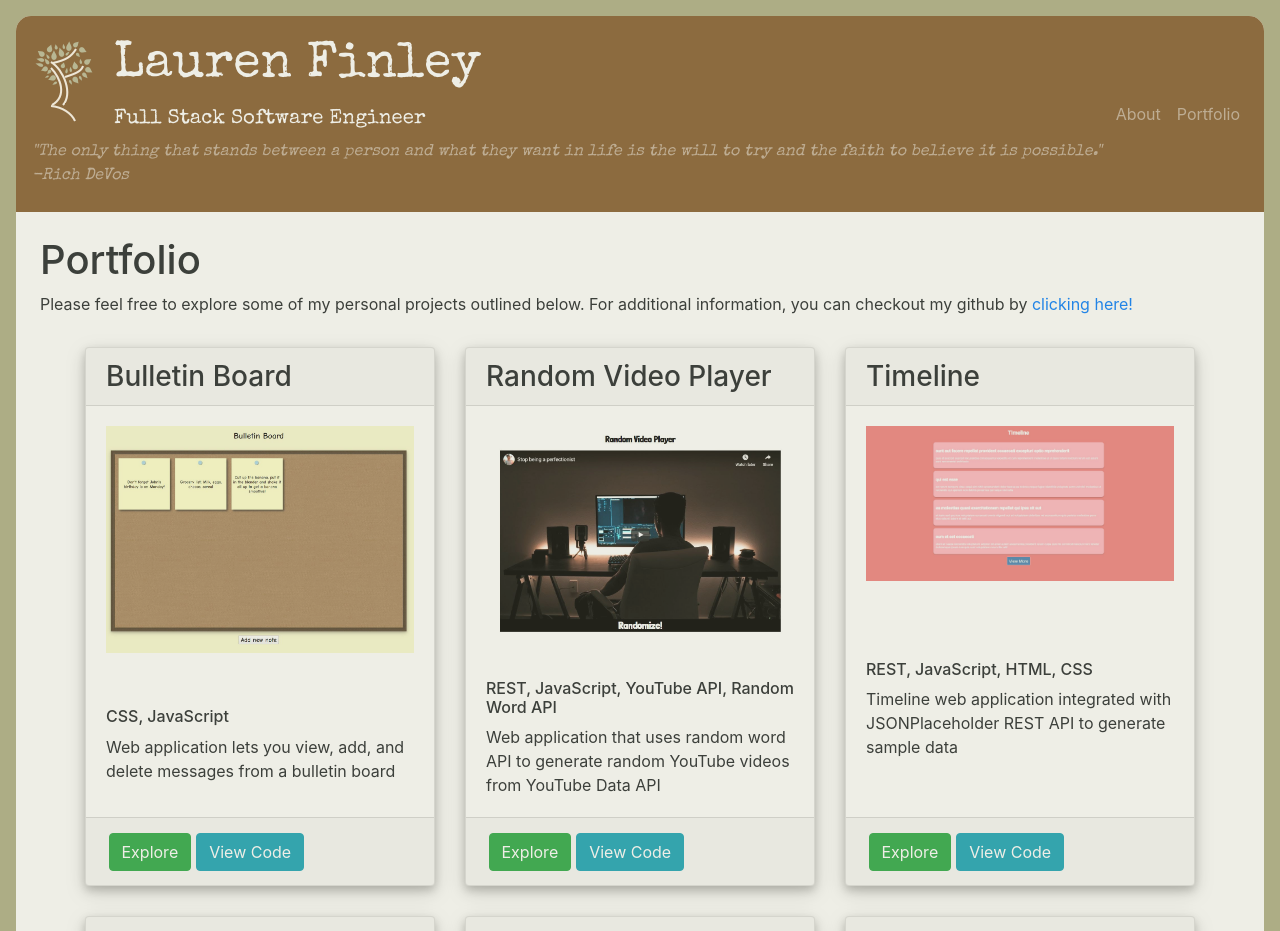
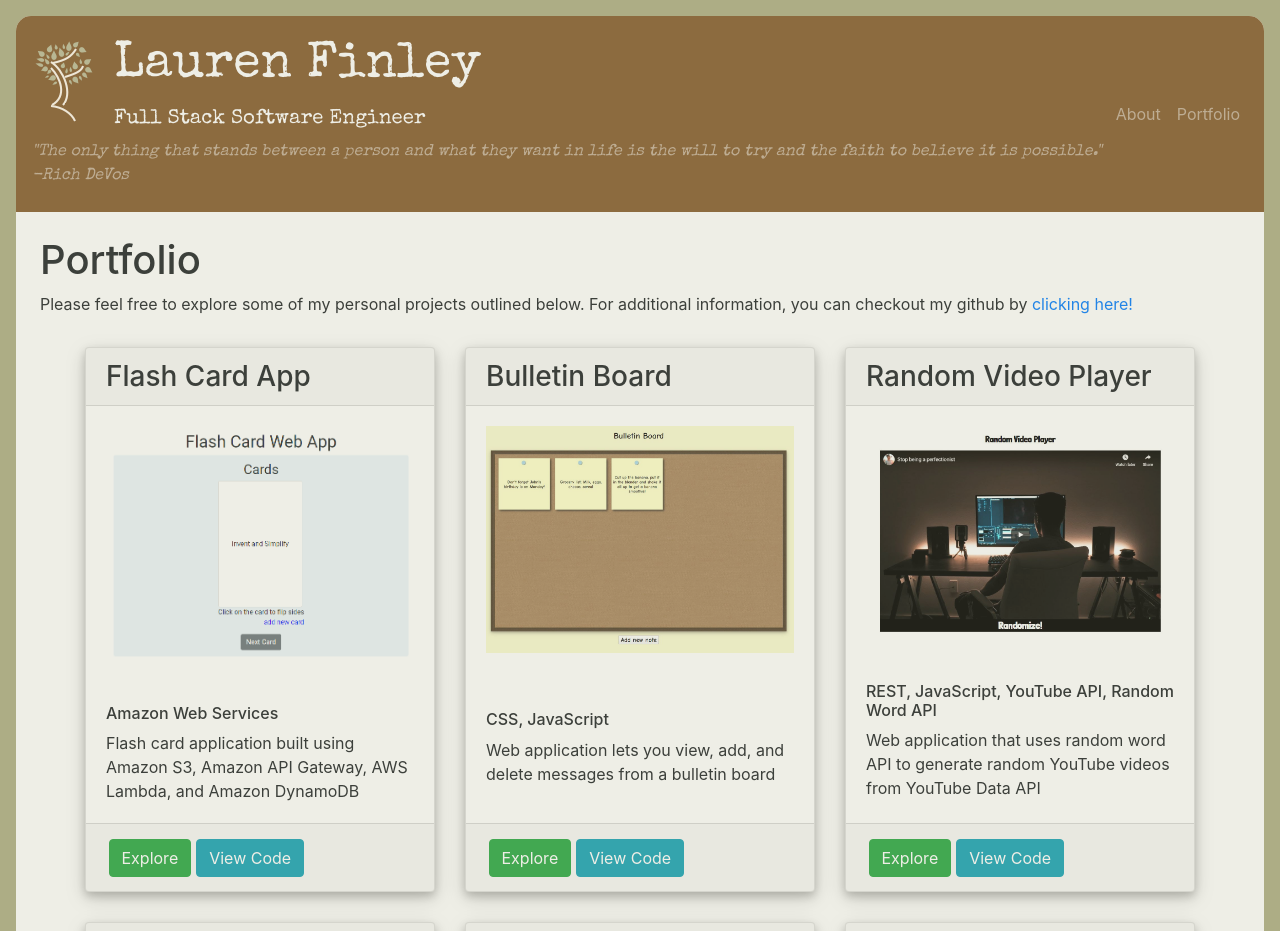
Before and after one commit to laurenoutloud/laurenoutloud.github.io, a React (Vite) app: page / in a window 1280 px wide. Shown: the top 931 px of the page. Built offline with nearby package versions, Linux system fonts and the light colour scheme.

Commit message:
add flashcard AWS app to portfolio

```diff
--- a/src/data/projectData.js
+++ b/src/data/projectData.js
@@ -10,9 +10,18 @@ import timelineImage from "../images/projects/timeline.jpg";
 import bulletinBoardImage from "../images/projects/bulletinBoard.jpg";
 import safeTouchPDF from "../documents/SafeTouch_SRS.pdf";
 import studyStationPDF from "../documents/StudyStationFall2016Portfolio.pdf";
+import flashCardAppImage from "../images/projects/flashcardapp.png";
 
 const PROJECT_DATA = {
   projects: [
+    {
+      image: flashCardAppImage,
+      title: "Flash Card App",
+      techStack: "Amazon Web Services",
+      text:"Flash card application built using Amazon S3, Amazon API Gateway, AWS Lambda, and Amazon DynamoDB",
+      codeLink: "https://github.com/laurenoutloud/flashcard-web-app",
+      liveLink: "http://lauren-flashcard-app.s3-website-us-east-1.amazonaws.com/"
+    },
     {
       image: bulletinBoardImage,
       title: "Bulletin Board",
```
Also changed, not shown: src/images/projects/flashcardapp.png (added).
